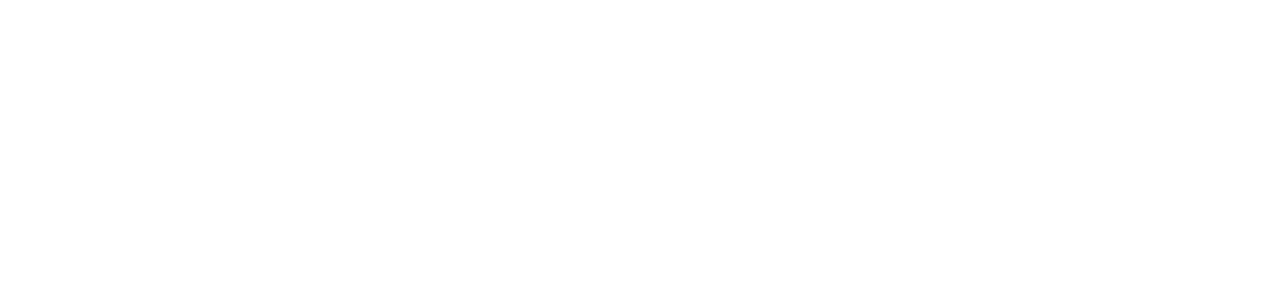
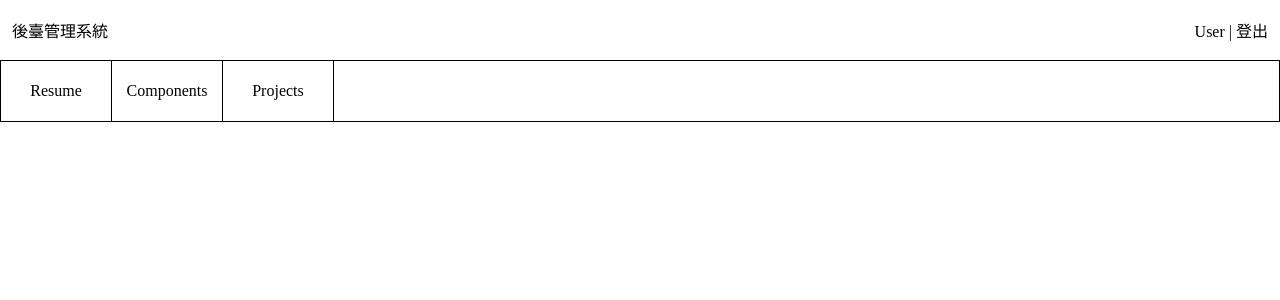
Before and after one commit to thomas8326/myWeb, a React (Create React App) app: page /admin-dashboard in a window 1280 px wide. Before the commit this address had no page. Shown: the top 300 px of the page. Built offline with nearby package versions, Linux system fonts and the light colour scheme.

Commit message:
refactor: adjust folder structure.

```diff
--- a/src/App.tsx
+++ b/src/App.tsx
@@ -2,7 +2,7 @@
 import React from 'react';
 import { Provider } from 'react-redux/es/exports';
 import { BrowserRouter, Route, Routes } from 'react-router-dom';
-import MainLayout from 'src/components/main-layout';
+import MainPage from 'src/pages/main-page';
 import Showroom from 'src/containers/showroom/showroom';
 import DashBoard from 'src/pages/dashboard';
 import { reduxStorage } from 'src/reducers';
@@ -17,12 +17,10 @@ function App() {
                 <ThemeProvider theme={theme}>
                     <BrowserRouter>
                         <Routes>
-                            <Route path="/" element={<MainLayout />}>
+                            <Route path="/" element={<MainPage />}>
                                 <Route path="show-room" element={<Showroom />}></Route>
                             </Route>
-                            <Route path="admin">
-                                <Route path="dashboard" element={<DashBoard />}></Route>
-                            </Route>
+                            <Route path="admin-dashboard" element={<DashBoard />}></Route>
                         </Routes>
                     </BrowserRouter>
                 </ThemeProvider>
--- a/src/pages/dashboard/index.tsx
+++ b/src/pages/dashboard/index.tsx
@@ -1,4 +1,5 @@
-import DashboardHeader from 'src/pages/dashboard/dashboard-header';
+import { Outlet } from 'react-router-dom';
+import DashboardHeader from 'src/pages/dashboard/components/dashboard-header';
 import styled from 'styled-components';
 
 const Container = styled.div`
@@ -16,7 +17,9 @@ function DashBoard() {
             <div className="header">
                 <DashboardHeader />
             </div>
-            <div>Dashboard</div>
+            <div>
+                <Outlet />
+            </div>
         </Container>
     );
 }
--- a/src/components/main-layout.tsx
+++ b/src/pages/main-page/index.tsx
@@ -1,5 +1,5 @@
 import { Outlet } from 'react-router-dom';
-import MainSideNav from 'src/components/main-side-nav';
+import MainSideNav from 'src/pages/main-page/components/main-side-nav';
 
 import styled from 'styled-components';
 
@@ -17,7 +17,7 @@ const MainLayoutContainer = styled.div`
     }
 `;
 
-const MainLayout = () => (
+const MainPage = () => (
     <MainLayoutContainer>
         <div className="side-nav">{<MainSideNav />}</div>
         <div className="main-view">
@@ -26,4 +26,4 @@ const MainLayout = () => (
     </MainLayoutContainer>
 );
 
-export default MainLayout;
+export default MainPage;
```
Also changed, not shown: src/pages/dashboard/components/dashboard-header.tsx (renamed from src/pages/dashboard/dashboard-header.tsx), src/pages/main-page/components/main-side-nav.tsx (renamed from src/components/main-side-nav.tsx).
